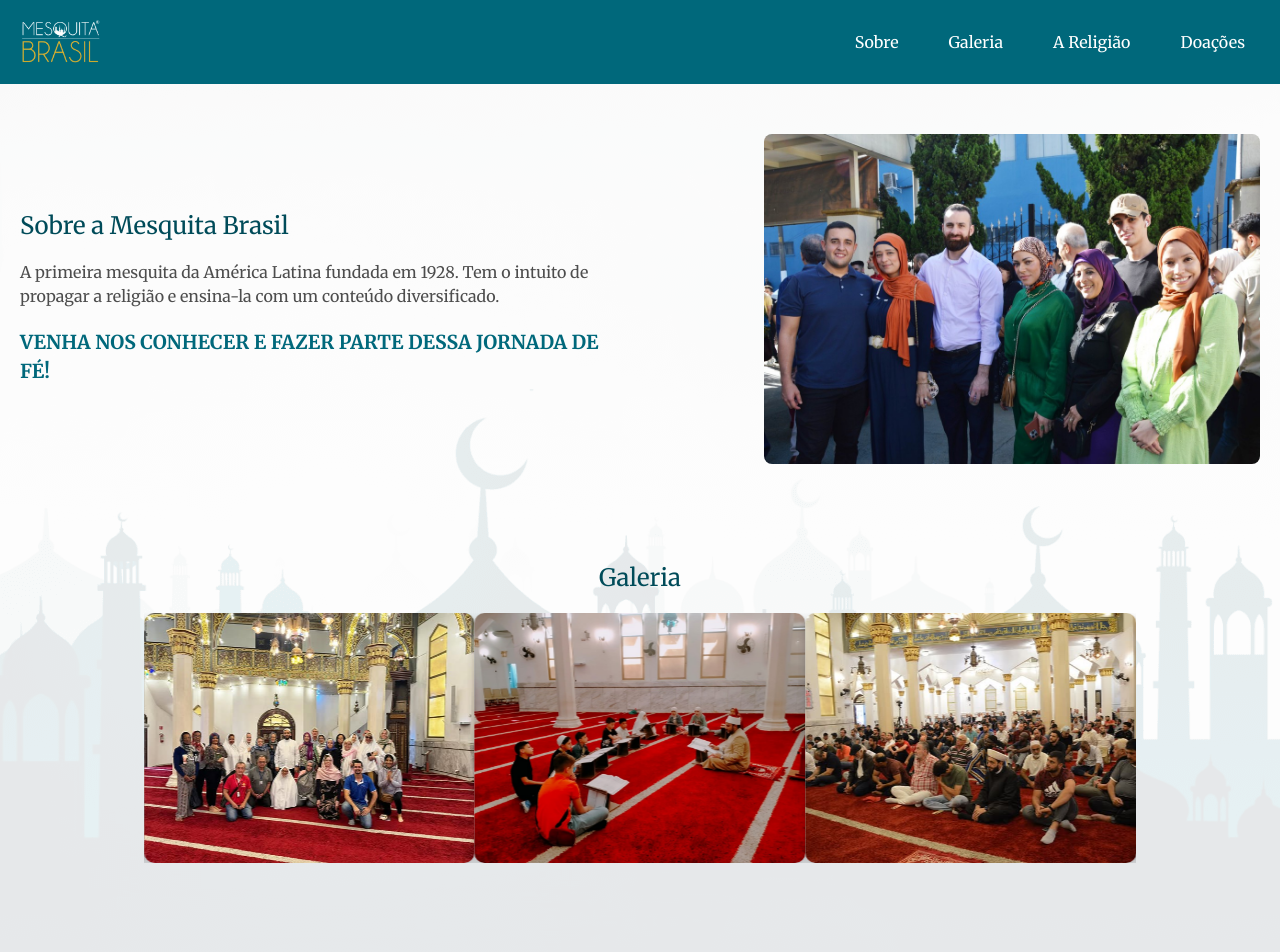
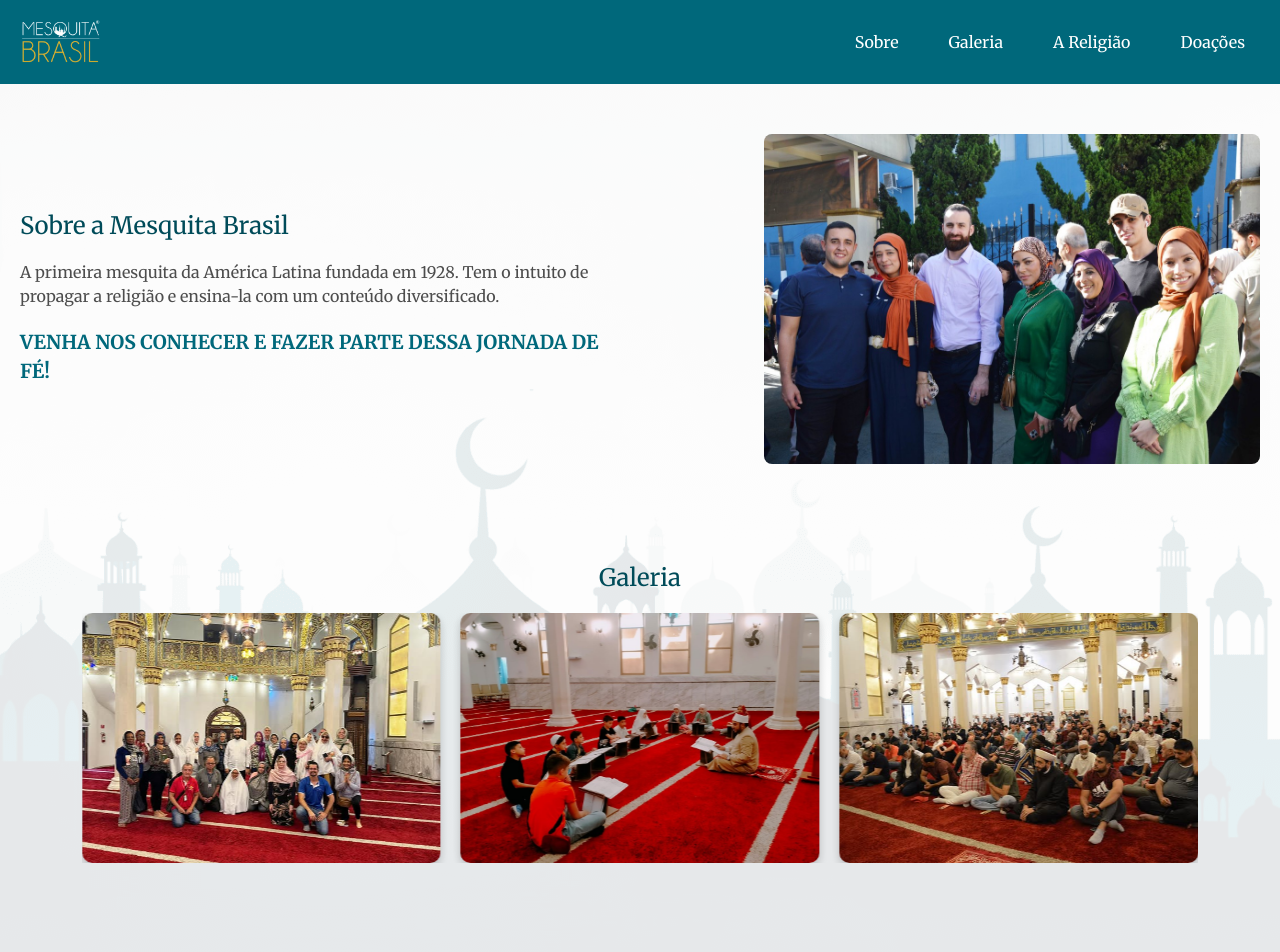
Before and after one commit to guilhermepadial4/mesquita-brasil, a React (Vite) app: page / in a window 1280 px wide. Shown: the top 952 px of the page. Built offline with nearby package versions, Linux system fonts and the light colour scheme.

Commit message:
update: gallery

```diff
--- a/src/components/gallery/Gallery.jsx
+++ b/src/components/gallery/Gallery.jsx
@@ -25,11 +25,16 @@ export function Gallery() {
       <h2>Galeria</h2>
       <Swiper
         modules={[Autoplay, Navigation]}
-        spaceBetween={0}
+        spaceBetween={20}
         slidesPerView={3}
         autoplay={{ delay: 3000, disableOnInteraction: false }}
         navigation={true}
         loop={true}
+        breakpoints={{
+          320: { slidesPerView: 1 },
+          640: { slidesPerView: 2 },
+          1024: { slidesPerView: 3 },
+        }}
       >
         {images.map((image, index) => (
           <SwiperSlide key={index}>
--- a/src/components/gallery/gallery.scss
+++ b/src/components/gallery/gallery.scss
@@ -2,15 +2,18 @@
 
 .gallery {
   text-align: center;
+
   padding: 50px 20px;
 
   h2 {
     color: $primary-dark;
+
     margin-bottom: 20px;
   }
 
   .swiper {
-    width: 80%;
+    max-width: 90%;
+
     margin: 0 auto;
 
     .swiper-slide {
@@ -18,13 +21,22 @@
       justify-content: center;
       align-items: center;
 
+      height: 250px;
+
       img {
         width: 100%;
-        height: 250px;
+        height: 100%;
+
         object-fit: cover;
+
         box-shadow: 0 4px 8px rgba(0, 0, 0, 0.2);
+
         border-radius: 10px;
       }
+    }
+
+    @media (max-width: 1024px) {
+      max-width: 95%;
     }
 
     @media (max-width: 768px) {
```
